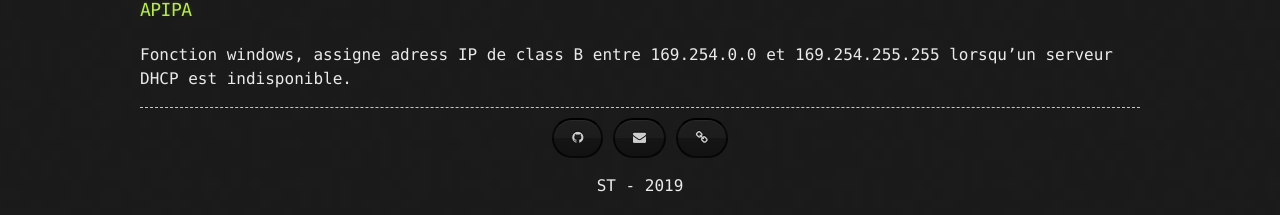
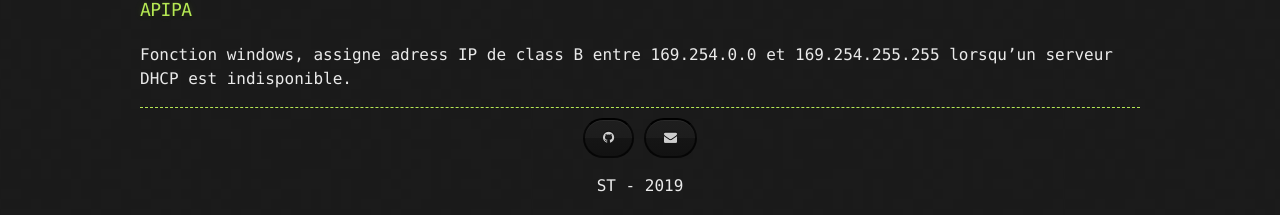
Before and after one commit to staytuned4/staytuned4.github.io, a Jekyll site: the page built from ip.md, in a window 1280 px wide. Shown: the part 1096-1311 px from the top of the page. Built offline with Jekyll 4.4.1, drawn with Linux system fonts in a browser that asks for light colours; nearby versions of some CDN libraries.

Commit message:
Add files via upload

```diff
--- a/_includes/footer.html
+++ b/_includes/footer.html
@@ -11,11 +11,6 @@
       <i class="fa fa-envelope"></i></a>
 {% endif %}
 
-{% if site.email %}
-    <a href="https://staytuned4.github.io/damier" class="btn">
-      <i class="fa fa-link"></i></a>
-{% endif %}
-
 <p>ST - 2019</p>
 
 </div>
```
